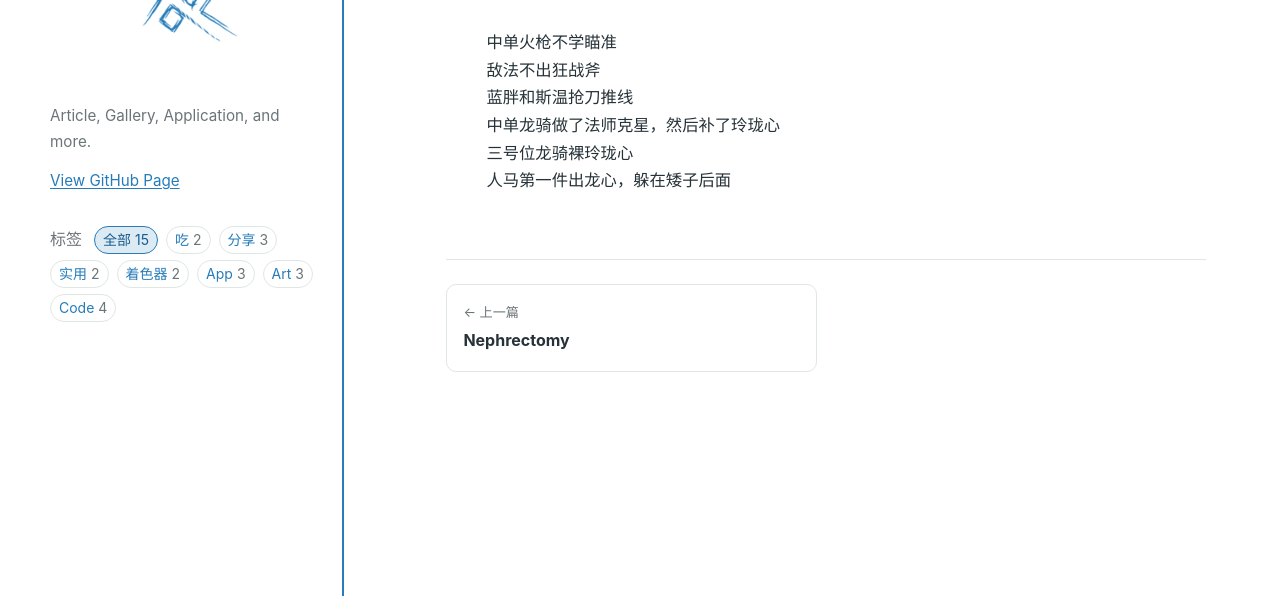
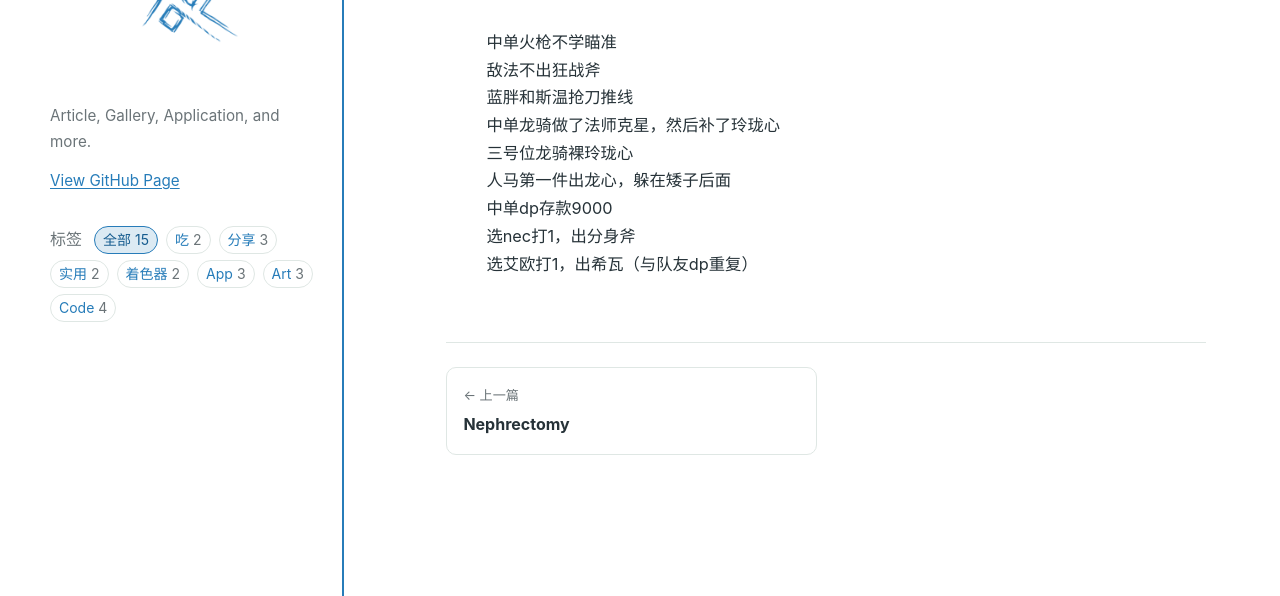
Before and after one commit to 11zi/11zi.github.io, an Eleventy site: page _posts/2026-10-6-仇恨之书.md in a window 1280 px wide. Shown: the part 204-800 px from the top of the page. Built offline with nearby package versions, Linux system fonts and the light colour scheme; Eleventy itself is replaced by a stand-in of ours; files that its build step writes are made by us from their sources.

Commit message:
Update 仇恨之书 with new gameplay strategies
Added additional strategies and notes to the post.

```diff
--- a/_posts/2026-10-6-仇恨之书.md
+++ b/_posts/2026-10-6-仇恨之书.md
@@ -13,4 +13,7 @@ tags: [实用]
 > 中单龙骑做了法师克星，然后补了玲珑心
 > 三号位龙骑裸玲珑心
 > 人马第一件出龙心，躲在矮子后面
+> 中单dp存款9000
+> 选nec打1，出分身斧
+> 选艾欧打1，出希瓦（与队友dp重复）
 >
```
